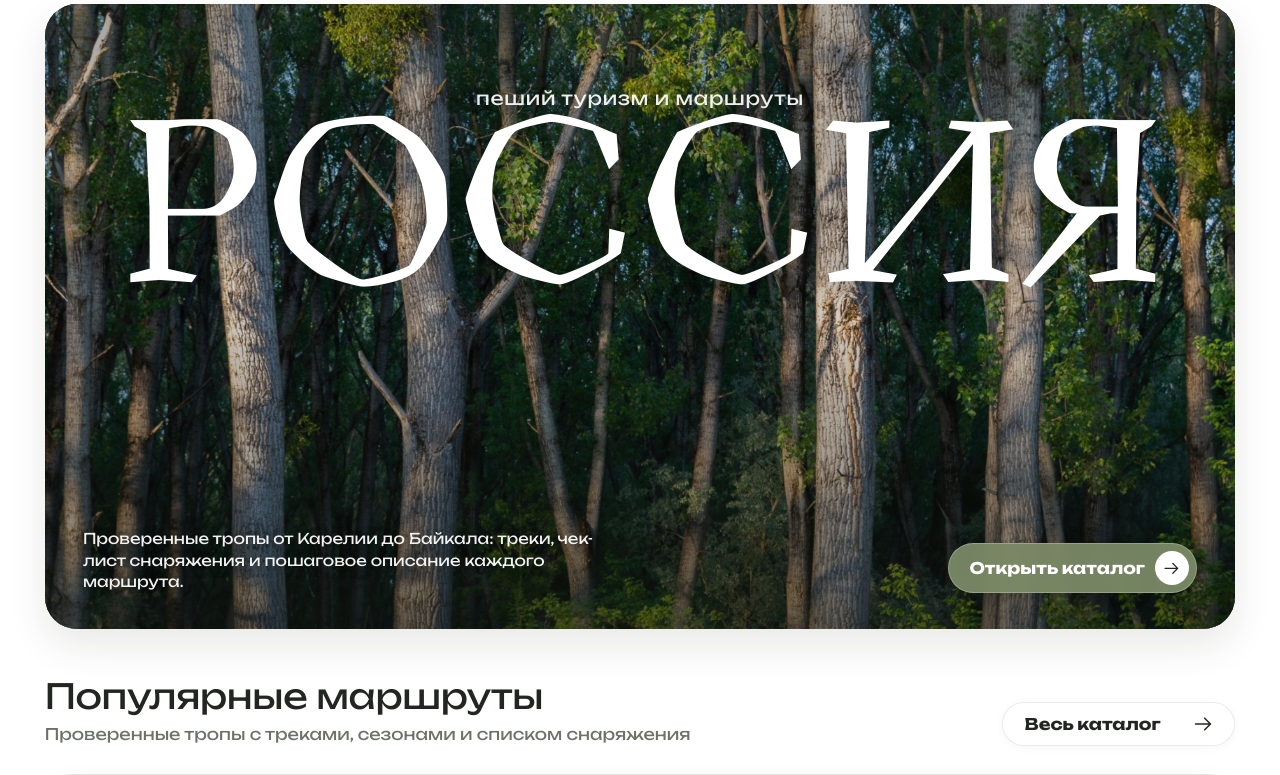
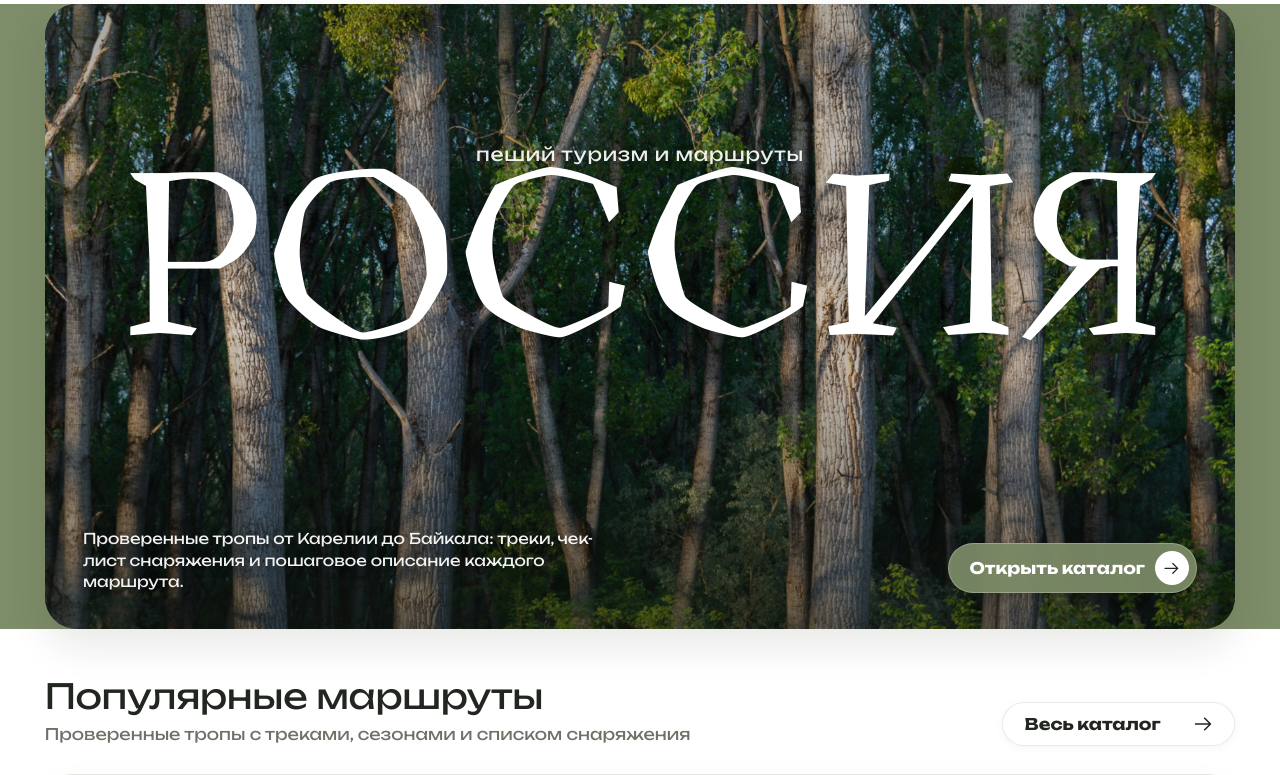
Before and after one commit to purelilith/hiking_blog, a Flask app: page / in a window 1280 px wide. Shown: the part 70-845 px from the top of the page. Run offline with Flask 3, Linux system fonts and the light colour scheme; data comes from the database, SQL or seed files in the repository; both versions use the stored data as it was after the commit.

Commit message:
fix: рамки по бокам, ниже текст

```diff
--- a/static/css/style.css
+++ b/static/css/style.css
@@ -221,9 +221,10 @@ html[data-theme="dark"] .logo img { filter: invert(1) brightness(1.1); }
 
 /* Главная: Скруглённый Hero-баннер с отступами по краям */
 .hero-wrap {
-  max-width: 92rem;
-  margin: .25rem auto 0;
-  padding: 0 var(--pad);
+  width: 100%;
+  margin: .25rem 0 0;
+  padding: 0 max(var(--pad), calc((100% - 92rem) / 2));
+  background: var(--accent);
 }
 .hero {
   position: relative;
@@ -265,12 +266,12 @@ html[data-theme="dark"] .logo img { filter: invert(1) brightness(1.1); }
   z-index: 2;
   left: 6%;
   right: 6%;
-  top: 13%;
+  top: 22%;
   text-align: center;
   color: #ffffff;
 }
 .hero-kicker {
-  margin: 0 0 .4cqw;
+  margin: 0 0 .1cqw;
   font-size: clamp(.95rem, 1.55cqw, 1.35rem);
   font-weight: 400;
   letter-spacing: .04em;
```
Also changed, not shown: hiking.db.
